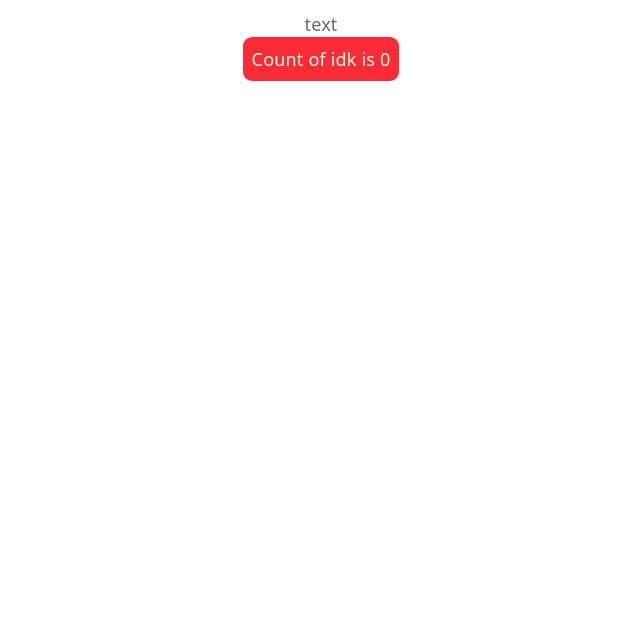
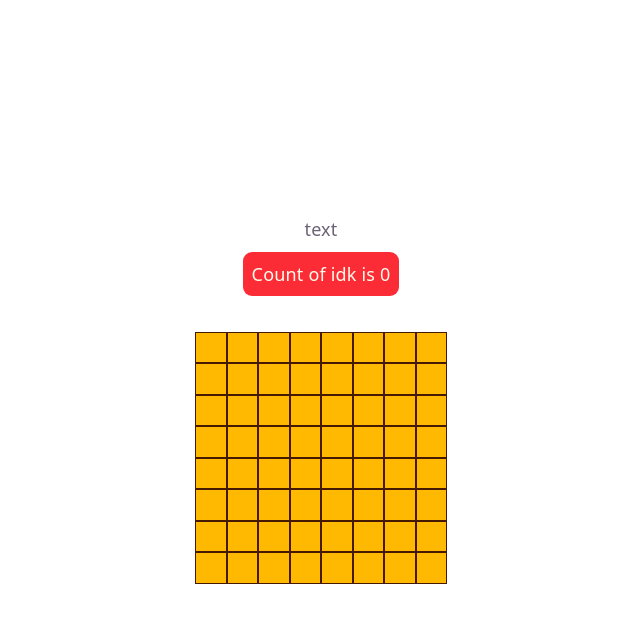
Before and after one commit to BigBadBodyPillow/svelte-snake, a Svelte app: page / in a window 1280 px wide. Shown: the top 622 px of the page, without its empty margins (319-959 px from the left). Built offline with nearby package versions, Linux system fonts and the light colour scheme.

Commit message:
added grid

```diff
--- a/src/App.svelte
+++ b/src/App.svelte
@@ -1,12 +1,35 @@
-<script>
+<script lang="ts">
   // import svelteLogo from './assets/svelte.svg'
   // import viteLogo from './assets/vite.svg'
   // import heroImg from './assets/hero.png'
   import Counter from './components/Counter.svelte'
+
+
+  let board: HTMLElement;
+  let dimensions = 8
+
+  const setBoardDimensions = (dimension:Number) => {
+    board.style.gridTemplateColumns = `repeat(${dimension}, minmax(0, 1fr))`
+  }
+
+  // when window is loaded
+  $effect(() => {
+    setBoardDimensions(dimensions)
+  })
+
 </script>
 
-<main class="flex flex-col items-center h-screen p-2.5">
-    <h1>text</h1>
-    <Counter class="bg-red-500 p-2 rounded-lg text-amber-50" label="idk" />
+<main class="flex flex-col items-center justify-center gap-8 h-screen p-2.5">
+    <div class=" flex flex-col items-center gap-2">
+      <h1>text</h1>
+      <Counter class="bg-red-500 p-2 rounded-lg text-amber-50" label="idk" />
+    </div>
+
+    <div class="board grid " bind:this={board}>
+      <!-- x by x grid -->
+      {#each {length: dimensions ** 2} as i }
+        <div class="w-7 h-7 bg-amber-400 border border-amber-950 hover:scale-90 hover:bg-amber-500 transition-all duration-50" ></div>
+      {/each}
+    </div>
 
 </main>
```
